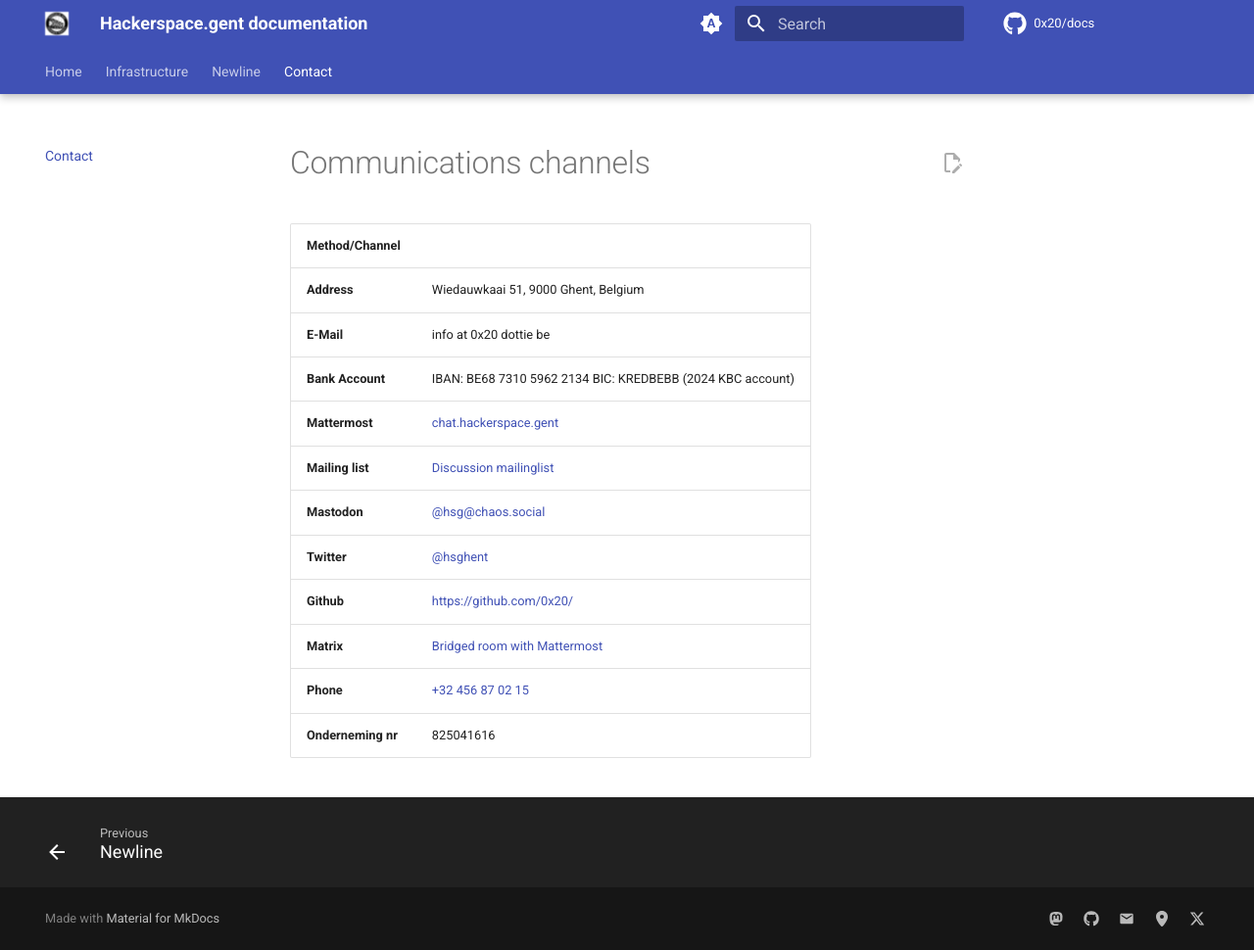
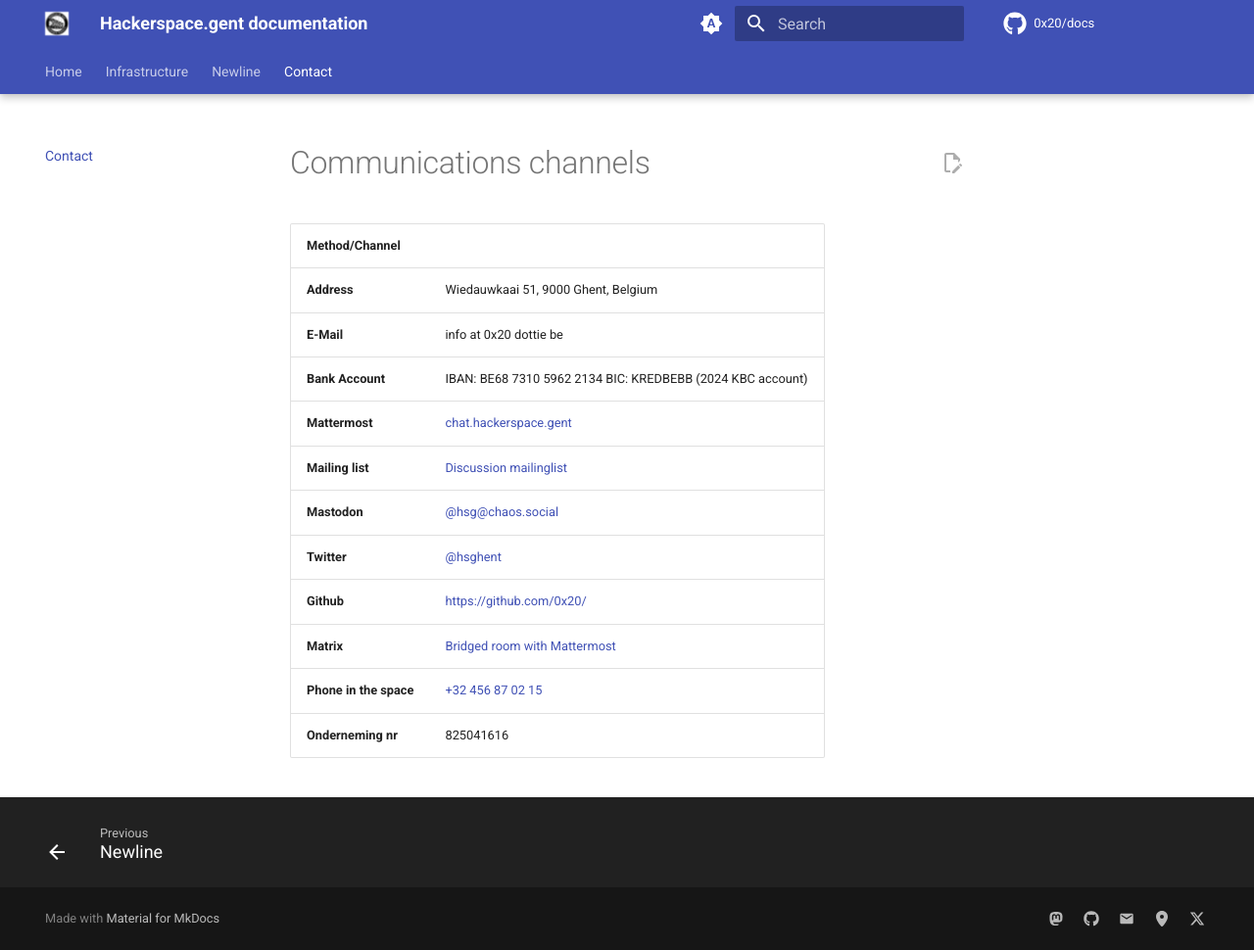
Before and after one commit to 0x20/docs, an MkDocs documentation site: the page built from docs/comms.md, in a window 1280 px wide and 970 px high. Shown: the whole window at 98% size. Built offline with MkDocs 1.6.1 and Material for MkDocs 9.7.7, drawn with Linux system fonts in a browser that asks for light colours; comment, search, counter and statistics services are not loaded.

Commit message:
Update comms.md

```diff
--- a/docs/comms.md
+++ b/docs/comms.md
@@ -1,16 +1,16 @@
 # Communications channels
 
 
-| Method/Channel     |                                                                                 |
-| ------------------ | ------------------------------------------------------------------------------- |
-| **Address**        | Wiedauwkaai 51, 9000 Ghent, Belgium                                             |
-| **E-Mail**         | info at 0x20 dottie be                                                          |
-| **Bank Account**   | IBAN: BE68 7310 5962 2134 BIC: KREDBEBB (2024 KBC account)                      |
-| **Mattermost**     | [chat.hackerspace.gent](https://chat.hackerspace.gent/)                         |
-| **Mailing list**   | [Discussion mailinglist](https://discuss.hackerspaces.be/)                      |
-| **Mastodon**       | [@hsg@chaos.social](https://chaos.social/@hsg)                                  |
-| **Twitter**        | [@hsghent](http://twitter.com/HSGhent)                                          |
-| **Github**         | [https://github.com/0x20/](https://github.com/0x20)                             |
-| **Matrix**         | [Bridged room with Mattermost](https://matrix.to/#/#hackerspacegent:matrix.org) |
-| **Phone**          | [+32 456 87 02 15](tel:0032456870215)                                                               |
-| **Onderneming nr** | 825041616                                                                       |
+| Method/Channel         |                                                                                 |
+| ---------------------- | ------------------------------------------------------------------------------- |
+| **Address**            | Wiedauwkaai 51, 9000 Ghent, Belgium                                             |
+| **E-Mail**             | info at 0x20 dottie be                                                          |
+| **Bank Account**       | IBAN: BE68 7310 5962 2134 BIC: KREDBEBB (2024 KBC account)                      |
+| **Mattermost**         | [chat.hackerspace.gent](https://chat.hackerspace.gent/)                         |
+| **Mailing list**       | [Discussion mailinglist](https://discuss.hackerspaces.be/)                      |
+| **Mastodon**           | [@hsg@chaos.social](https://chaos.social/@hsg)                                  |
+| **Twitter**            | [@hsghent](http://twitter.com/HSGhent)                                          |
+| **Github**             | [https://github.com/0x20/](https://github.com/0x20)                             |
+| **Matrix**             | [Bridged room with Mattermost](https://matrix.to/#/#hackerspacegent:matrix.org) |
+| **Phone in the space** | [+32 456 87 02 15](tel:0032456870215)                                           |
+| **Onderneming nr**     | 825041616                                                                       |
```
